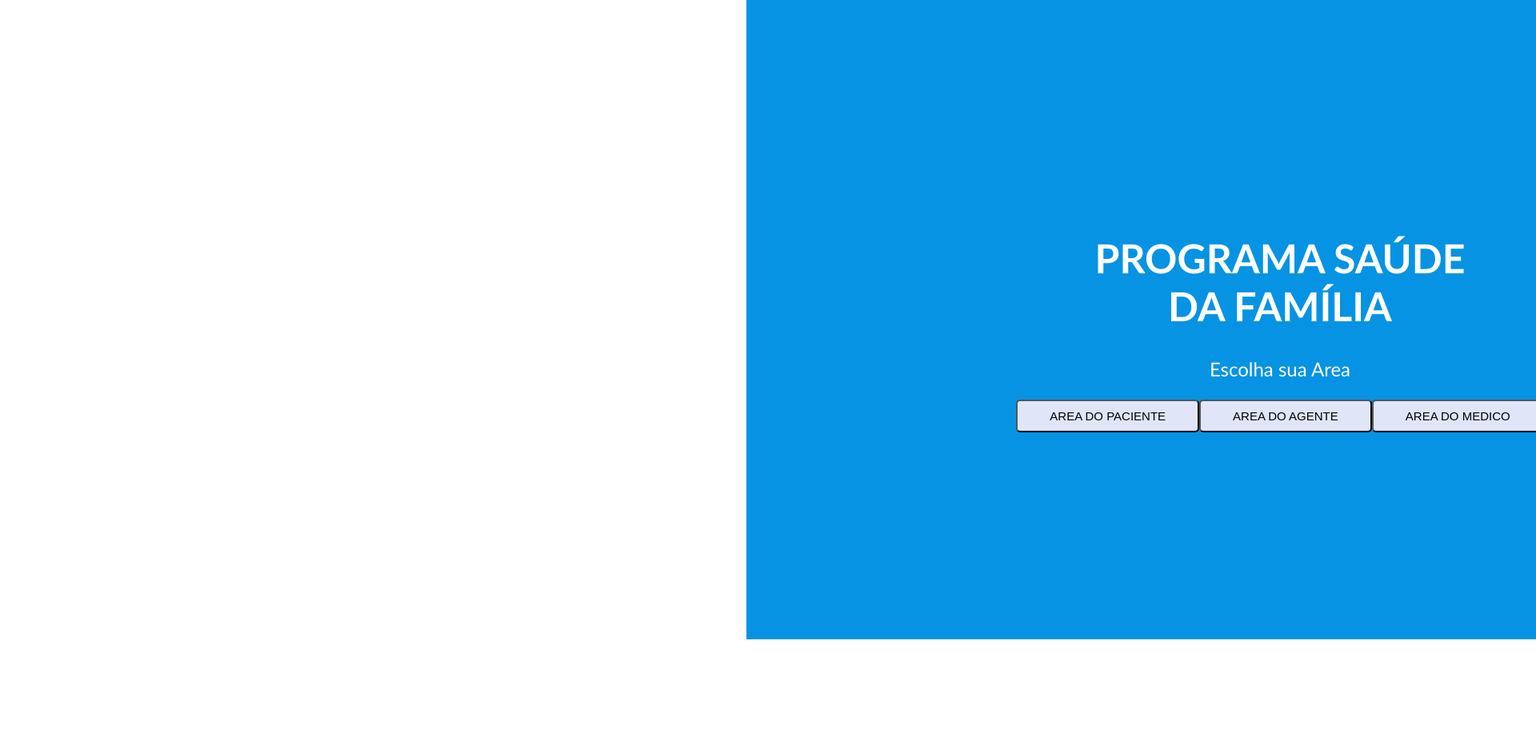
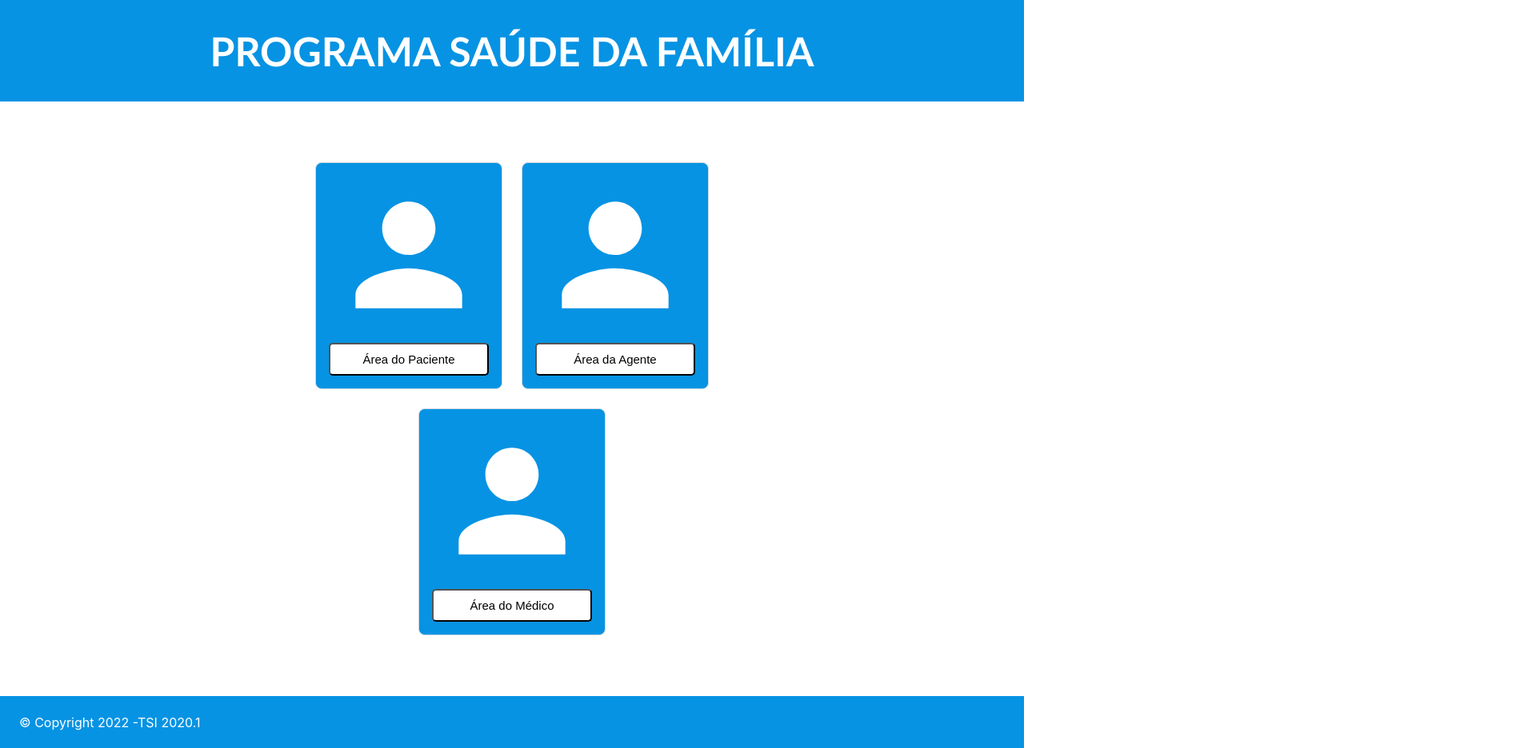
Before and after one commit to sistemaPSF/frontend, a React (Create React App) app: page /Areas in a window 1280 px wide. Shown: the top 936 px of the page at 80% size, 1920 px wide, since content can reach past the window. Before the commit the page ends 800 px from the top, so only its background shows below. Built offline with nearby package versions, Linux system fonts and the light colour scheme.

Commit message:
areas + header component + login alterados

```diff
--- a/package.json
+++ b/package.json
@@ -5,7 +5,9 @@
   "dependencies": {
     "@emotion/react": "^11.10.5",
     "@emotion/styled": "^11.10.5",
+    "@material-ui/core": "^4.12.4",
     "@mui/icons-material": "^5.10.16",
+    "@mui/joy": "^5.0.0-alpha.62",
     "@mui/material": "^5.10.17",
     "@mui/styled-engine-sc": "^5.10.16",
     "@testing-library/jest-dom": "^5.14.1",
--- /dev/null
+++ b/src/components/Footer/Footer.tsx
@@ -0,0 +1,30 @@
+import React from 'react';
+
+import { Box, Grid } from '@mui/material';
+
+import { CustomGrid } from './styles';
+
+function Footer({ onClick }: { onClick?: () => void }) {
+  return (
+    <Grid container>
+      <CustomGrid
+        container
+        item
+        xs={12}
+        display="flex"
+        justifyContent="space-between"
+        alignItems="center"
+        width="100%"
+        height="125%"
+        px="24px"
+        style= {{ color: "white", backgroundColor: "#0693E3"}}
+      >
+        <Box display="flex" justifyContent="center" alignItems="center">
+          <p> © Copyright 2022 -TSI 2020.1  </p>
+        </Box>
+      </CustomGrid>
+    </Grid>
+  );
+}
+
+export default Footer;
--- /dev/null
+++ b/src/components/Footer/index.tsx
@@ -0,0 +1 @@
+export { default as Footer } from './Footer';
--- /dev/null
+++ b/src/components/Footer/styles.ts
@@ -0,0 +1,14 @@
+import { Grid } from '@mui/material';
+import Button, { ButtonProps } from '@mui/material/Button';
+
+import styled from 'styled-components';
+
+
+export const CustomGrid = styled(Grid)`
+  justify-content: space-around;
+  align-items: center;
+`;
+
+// export const Title = styled(h2)`
+
+// `;
--- a/src/components/Header/Header.tsx
+++ b/src/components/Header/Header.tsx
@@ -1,24 +1,48 @@
 import * as React from 'react';
-import AppBar from '@mui/material/AppBar';
-import Box from '@mui/material/Box';
-import Toolbar from '@mui/material/Toolbar';
-import Typography from '@mui/material/Typography';
-import Button from '@mui/material/Button';
-import IconButton from '@mui/material/IconButton';
-import MenuIcon from '@mui/icons-material/Menu';
 
+import { Grid, Box } from '@mui/material';
+import { CustomGrid } from './styles';
+import { Title } from '../../packages/pages/Areas/styles';
 
-function Header({ onClick }: { onClick?: () => void}) {
-    return (
-        <Box sx={{ flexGrow: 1 }}>
-            <AppBar position="static" style={{justifyContent: "space-around", alignItems: "center", alignContent: "space-around"}}>
-                <Toolbar>
-                    <Typography variant="h6" component="div" sx={{ flexGrow: 1 }}>
-                      PROGRAMA SAÚDE DA FAMÍLIA
-                    </Typography>
-                </Toolbar>
-            </AppBar>
-        </Box>
-    );
+import logoSus from '../../assets/logoSus.png';
+
+function Header({ onClick }: { onClick?: () => void }) {
+  return (
+
+    <Grid container>
+      <CustomGrid
+        container
+        item
+        xs={12}
+        display="flex"
+        style= {{ color: "white", backgroundColor: "#0693E3"}}
+      >
+        <Grid
+          container
+          textAlign="center"
+          width="inherit"
+          display="flex"
+          // direction='row'
+          justifyContent='center'
+          margin="auto"
+        >
+
+          <Box>
+            <Title> PROGRAMA SAÚDE DA FAMÍLIA </Title>
+          </Box>
+        </Grid>
+          {/* <Grid
+            container
+            item
+            xs={12}
+            justifyContent="flex-end"
+            >
+              <img src={logoSus} width="125px" height="100px"/>
+          </Grid>  */}
+
+      </CustomGrid>
+    </Grid>
+  );
 }
+
 export default Header;
--- a/src/components/Header/styles.ts
+++ b/src/components/Header/styles.ts
@@ -9,10 +9,11 @@ export const CustomGrid = styled(Grid)`
 `;
 
 export const Title = styled.h1`
-  font-size: 30px;
-  font-weight: 600;
+  font-size: 50px;
+  font-weight: 200;
   font-family: 'Montserrat', sans-serif;
-  align-items: center;
+  text-align: center;
+
 
 
 `;
--- a/src/packages/index.ts
+++ b/src/packages/index.ts
@@ -1,4 +1,6 @@
 export * from './pages/Home';
+export * from './pages/Areas';
+export * from './pages/CrudPaciente'
 export * from './pages/CrudMedico';
 export * from './pages/CrudAgente';
 export * from './pages/Signin';
--- a/src/packages/pages/Areas/Areas.tsx
+++ b/src/packages/pages/Areas/Areas.tsx
@@ -3,62 +3,94 @@ import { useNavigate } from 'react-router-dom'
 
 import { Box, Grid } from '@mui/material';
 import { CustomGrid, CustomButton1, Subtitle, Title } from './styles';
+import { Header } from '../../../components/Header';
+import { Footer } from '../../../components/Footer';
+import PersonIcon from '@mui/icons-material/Person';
 
+import Card from '@mui/joy/Card';
+import IconButton from '@mui/joy/IconButton';
 
 function Areas() {
     const navigate = useNavigate();
     return (
+      <Grid container>
+        <Header/>
         <Grid
           container
-            height="100vh"
-            width="400vh"
           justifyContent="center"
           alignItems="center"
           textAlign="center"
+          my="20px"
         >
         <CustomGrid
           container
           item
           xs={12}
           sm={12}
-                md={5}
+          md={8}
+          p="32px"
           direction="column"
           justifyContent="center"
           alignItems="center"
-                height="100%"
-                style= {{ color: 'white', backgroundColor: '#0693E3' }}
+          width="60vh"
+          minHeight="65vh"
+          // border="1px solid #000"
+          borderRadius="12px"
         >
-                <Box maxWidth="500px">
-                    <Title> PROGRAMA SAÚDE DA FAMÍLIA</Title>
-                    <Subtitle> Escolha sua Area </Subtitle>
-                </Box>
-                <Box maxWidth="1000px">
-                    <CustomButton1 style= {{ color: 'black', backgroundColor: '#E0E6F8' }}
+          <Box
+            p="24px"
+            display="flex"
+            flexWrap="wrap"
+            gap={3}
+            justifyContent="center"
+          >
+            <Card variant="outlined" sx={{ width: 200, height: 250}} style={{ backgroundColor: "#0693E3"}}>
+                <IconButton>
+                  <PersonIcon style={{ fontSize: 200, color: 'white'}}/>
+                </IconButton>
+                <CustomButton1 style={{ backgroundColor: "#FFFFFF"}}
+
                 onClick={() => {
-                        navigate('/crudPaciente');
+                  navigate('/Signin')
                 }}
                 >
-                   AREA DO PACIENTE
+                  Área do Paciente
                 </CustomButton1>
+            </Card>
+            <Card variant="outlined" sx={{ width: 200, height: 250}} style={{ backgroundColor: "#0693E3"}}>
+                <IconButton>
+                  <PersonIcon style={{ fontSize: 200, color: 'white'}}/>
+                </IconButton>
+                <CustomButton1 style={{ backgroundColor: "#FFFFFF"}}
 
-                    <CustomButton1 style= {{ color: 'black', backgroundColor: '#E0E6F8' }}
                 onClick={() => {
-                        navigate('/CrudAgente');
+                  navigate('/Signin')
                 }}
                 >
-                   AREA DO AGENTE
+                  Área da Agente
                 </CustomButton1>
+            </Card>
+            <Card variant="outlined" sx={{ width: 200, height: 250}} style={{ backgroundColor: "#0693E3"}}>
+                <IconButton>
+                  <PersonIcon style={{ fontSize: 200, color: 'white'}}/>
+                </IconButton>
+                <CustomButton1 style={{ backgroundColor: "#FFFFFF"}}
 
-                    <CustomButton1 style= {{ color: 'black', backgroundColor: '#E0E6F8' }}
                 onClick={() => {
-                        navigate('/CrudMedico');
+                  navigate('/Signin')
                 }}
                 >
-                   AREA DO MEDICO
+                  Área do Médico
                 </CustomButton1>
+            </Card>
             </Box>
           </CustomGrid>
-
+        </Grid>
+        <Footer
+          onClick={() => {
+          navigate('/');
+        }}
+      />
     </Grid>
   );
 }
--- a/src/packages/pages/Areas/styles.ts
+++ b/src/packages/pages/Areas/styles.ts
@@ -17,6 +17,7 @@ export const Title = styled.h1`
   font-family: 'Calibri';
   font-weight: 800;
   font-size: 50px;
+  text-align: center;
 `;
 
 export const Subtitle = styled.p`
@@ -33,6 +34,6 @@ export const CustomGrid = styled(Grid)`
 
 export const CustomButton1 = styled.button`
     font-size: 15px;
-    padding: 10px 40px;
+    padding: 10px 20px;
     border-radius: 5px;
 `;
--- a/src/packages/pages/Signin/styles.ts
+++ b/src/packages/pages/Signin/styles.ts
@@ -1,5 +1,12 @@
 import { styled as MUIStyled } from '@mui/material/styles';
 import styled from 'styled-components';
+
+export const Title = styled.h1`
+  font-family: 'Calibri';
+  font-weight: 800;
+  font-size: 50px;
+  color: #0693E3
+`;
 
 export const Subtitle = styled.p`
     font-size: 24px;
@@ -19,7 +26,7 @@ export const CustomButton1 = styled.button`
 `;
 
 export const CustomButton2 = styled.button`
-    font-size: 12px;
+    font-size: 15px;
     padding: 10px 10px;
     border-radius: 5px;
 `;
```
Also changed, not shown: src/packages/pages/Signin/Signin.tsx (+36 -48 lines), src/assets/logoSus.png (added), 1 other file (tests, documents, lock files or other folders). Lines whose indentation alone changed are shown as unchanged.
